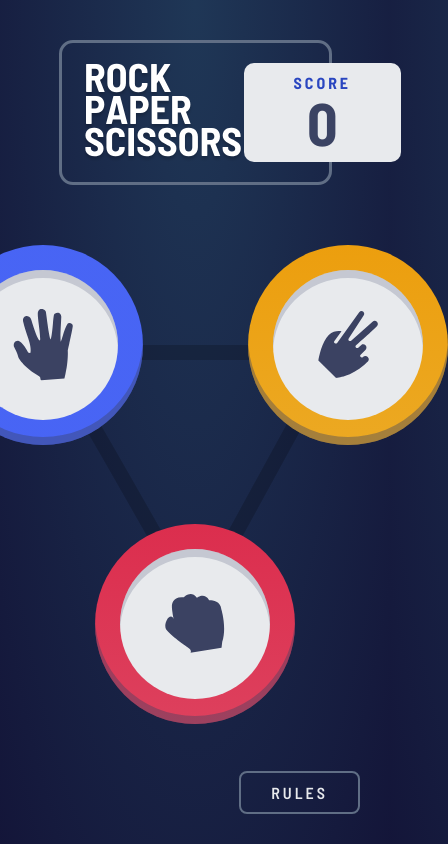
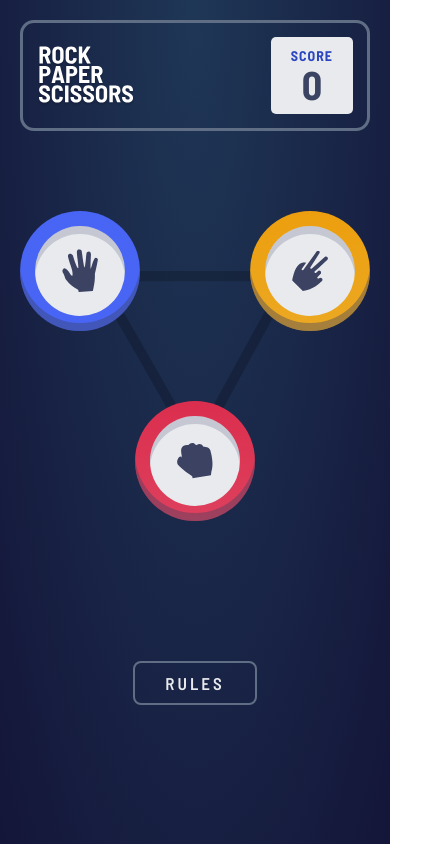
Before and after one commit to mcornale/rock-paper-scissors, a website built with Parcel: page src/index.html in a window 390 px wide. Shown: the whole page, 448 px wide, since content can reach past the window. Built offline with nearby package versions, Linux system fonts and the light colour scheme.

Commit message:
Add media queries

```diff
--- a/src/index.html
+++ b/src/index.html
@@ -25,7 +25,7 @@
     </head>
     <body>
         <header class="header">
-            <img src="images/logo.svg" alt="Logo" />
+            <img class="header__logo" src="images/logo.svg" alt="Logo" />
             <div class="score">
                 <h3 class="score__label">Score</h3>
                 <p class="score__value">0</p>
@@ -33,7 +33,7 @@
         </header>
         <div class="game">
             <section class="game__choice">
-                <img src="images/bg-triangle.svg" alt="" />
+                <img class="game__bg" src="images/bg-triangle.svg" alt="" />
                 <div
                     class="game__icon game__icon--paper top-left"
                     data-choice="paper"
--- a/src/main.scss
+++ b/src/main.scss
@@ -13,9 +13,43 @@ $color-gray-light: hsl(216, 12%, 92%);
 $gradient-radial-body-light: hsl(214, 47%, 23%);
 $gradient-radial-body-dark: hsl(237, 49%, 15%);
 
+@mixin respond($breakpoint) {
+    @if ($breakpoint == large) {
+        @media (max-width: 68.75em) {
+            @content;
+        }
+    }
+
+    @if ($breakpoint == medium) {
+        @media (max-width: 62.5em) {
+            @content;
+        }
+    }
+
+    @if ($breakpoint == small) {
+        @media (max-width: 40.625em) {
+            @content;
+        }
+    }
+}
+
 :root {
-    --max-content-width: 70%;
+    --max-content-width: 110rem;
     --game-icon-size: 20rem;
+    --scale-icon-value: 1.4;
+
+    @include respond(large) {
+        --game-icon-size: 18rem;
+    }
+
+    @include respond(medium) {
+        --scale-icon-value: 1.2;
+    }
+
+    @include respond(small) {
+        --game-icon-size: 12rem;
+        --scale-icon-value: 1;
+    }
 }
 
 *,
@@ -40,7 +74,12 @@ body {
     );
     color: $color-gray-light;
     position: relative;
-    padding: 4rem 0;
+    padding: 4rem;
+    text-align: center;
+
+    @include respond(small) {
+        padding: 2rem;
+    }
 }
 
 .header {
@@ -52,6 +91,16 @@ body {
     border: 0.3rem solid $color-header-outline;
     padding: 2rem;
     border-radius: 1.4rem;
+
+    &__logo {
+        @include respond(small) {
+            height: 6rem;
+        }
+    }
+
+    @include respond(small) {
+        padding: 1.4rem;
+    }
 }
 
 .score {
@@ -61,36 +110,55 @@ body {
     font-weight: 700;
     text-align: center;
 
+    @include respond(small) {
+        padding: 1rem 2rem;
+        border-radius: 0.5rem;
+    }
+
     &__label {
         color: $color-score-text;
         font-size: 1.6rem;
         text-transform: uppercase;
         letter-spacing: 0.3rem;
+
+        @include respond(small) {
+            font-size: 1.4rem;
+            letter-spacing: 0.1rem;
+        }
     }
 
     &__value {
         color: $color-dark-text;
         line-height: 1;
         font-size: 6rem;
+
+        @include respond(small) {
+            font-size: 4rem;
+        }
     }
 }
 
 .button {
     font-family: inherit;
-    font-size: 1.6rem;
+    font-size: 1.7rem;
     letter-spacing: 0.3rem;
-    padding: 1rem 3rem;
+
     border-radius: 0.8rem;
     cursor: pointer;
     border: none;
 
     &--play-again {
         background-color: $color-gray-light;
-        width: 80%;
+        width: 24rem;
         transition: all 0.2s;
+        padding: 1.6rem 3rem;
 
         &:hover {
             color: $gradient-rock-1;
+        }
+
+        @include respond(small) {
+            width: 20rem;
         }
     }
 
@@ -102,6 +170,12 @@ body {
         position: absolute;
         right: 3rem;
         bottom: 3rem;
+        padding: 1rem 3rem;
+
+        @include respond(medium) {
+            position: static;
+            margin: 6rem auto 4rem;
+        }
     }
 }
 
@@ -111,8 +185,18 @@ body {
     justify-content: center;
     align-items: center;
 
+    &__bg {
+        @include respond(small) {
+            width: 90%;
+        }
+    }
+
+    @include respond(medium) {
+        justify-content: flex-start;
+    }
+
     &__choice {
-        margin: 6rem 0;
+        margin: 8rem 0;
         padding: calc(var(--game-icon-size) / 2);
         position: relative;
         display: inline-block;
@@ -193,7 +277,7 @@ body {
     }
 
     &__results-box {
-        margin: 6rem 0 14rem;
+        margin: 8rem 0 14rem;
         position: absolute;
         width: 100%;
         user-select: none;
@@ -201,6 +285,28 @@ body {
         justify-content: center;
         align-items: center;
         gap: 12rem;
+
+        @include respond(large) {
+            gap: 8rem;
+        }
+
+        @include respond(medium) {
+            flex-wrap: wrap;
+            align-items: flex-start;
+            gap: 8rem;
+        }
+
+        @include respond(small) {
+            gap: 10vw;
+        }
+    }
+
+    &__player,
+    &__computer {
+        display: flex;
+        flex-direction: column;
+        align-items: center;
+        justify-content: center;
     }
 
     &__title {
@@ -209,12 +315,31 @@ body {
         letter-spacing: 0.3rem;
         text-align: center;
         margin-bottom: 8rem;
+
+        @include respond(medium) {
+            order: 2;
+            margin-top: 3rem;
+            margin-bottom: 0rem;
+            font-size: 2rem;
+        }
+
+        @include respond(small) {
+            font-size: 1.4rem;
+            letter-spacing: 0.2rem;
+        }
     }
 
     &__result {
         width: 0rem;
         padding-top: 8rem;
         text-align: center;
+
+        @include respond(medium) {
+            margin-top: 2rem;
+            order: 3;
+            flex: 1 0 100%;
+            padding: 0;
+        }
     }
 
     &__result-title {
@@ -223,11 +348,17 @@ body {
         letter-spacing: 0.3rem;
         text-align: center;
         margin-bottom: 1rem;
+
+        @include respond(small) {
+            font-size: 5rem;
+        }
     }
 
     &__choice-box {
-        width: var(--game-icon-size);
-        height: var(--game-icon-size);
+        width: calc(var(--game-icon-size) * var(--scale-icon-value));
+        height: calc(var(--game-icon-size) * var(--scale-icon-value));
+        display: grid;
+        place-items: center;
         position: relative;
 
         &::before {
--- a/src/script.js
+++ b/src/script.js
@@ -70,7 +70,7 @@ const calculateResult = function () {
             : playerChoiceIndex - 1;
 
     if (playerChoiceIndex === computerChoiceIndex) {
-        gameResult = "DRAW";
+        gameResult = "TIED";
     } else if (playerChoiceIndexWin === computerChoiceIndex) {
         gameResult = "WIN";
         score++;
@@ -108,6 +108,11 @@ const generateIconMarkup = function (choice, choiceIndex) {
 };
 
 const transitionToSeeResults = async function () {
+    const iconScale = getComputedStyle(
+        document.documentElement
+    ).getPropertyValue("--scale-icon-value");
+    console.log(iconScale);
+
     await gameChoice.animate(
         [{ transform: "scale(1)" }, { transform: "scale(0.4)", opacity: "0" }],
         {
@@ -134,7 +139,7 @@ const transitionToSeeResults = async function () {
     await playerChoiceShow.querySelector(".game__icon").animate(
         [
             { transform: "scale(0.4)", opacity: "0" },
-            { transform: "scale(1.4)", opacity: "1" },
+            { transform: `scale(${iconScale})`, opacity: "1" },
         ],
         {
             duration: 600,
@@ -146,7 +151,7 @@ const transitionToSeeResults = async function () {
     await computerChoiceShow.querySelector(".game__icon").animate(
         [
             { transform: "scale(0.4)", opacity: "0" },
-            { transform: "scale(1.4)", opacity: "1" },
+            { transform: `scale(${iconScale})`, opacity: "1" },
         ],
         {
             duration: 600,
```
